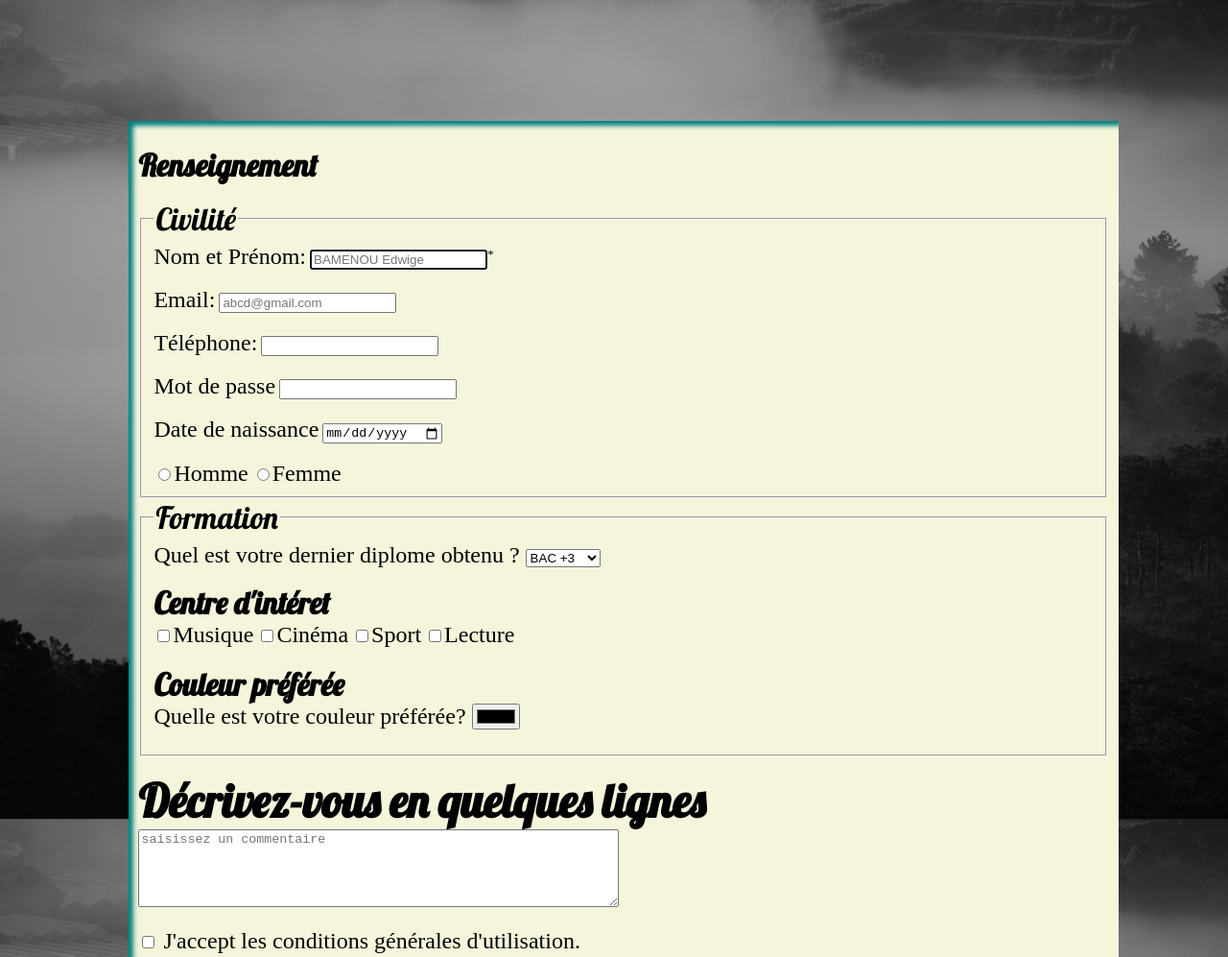
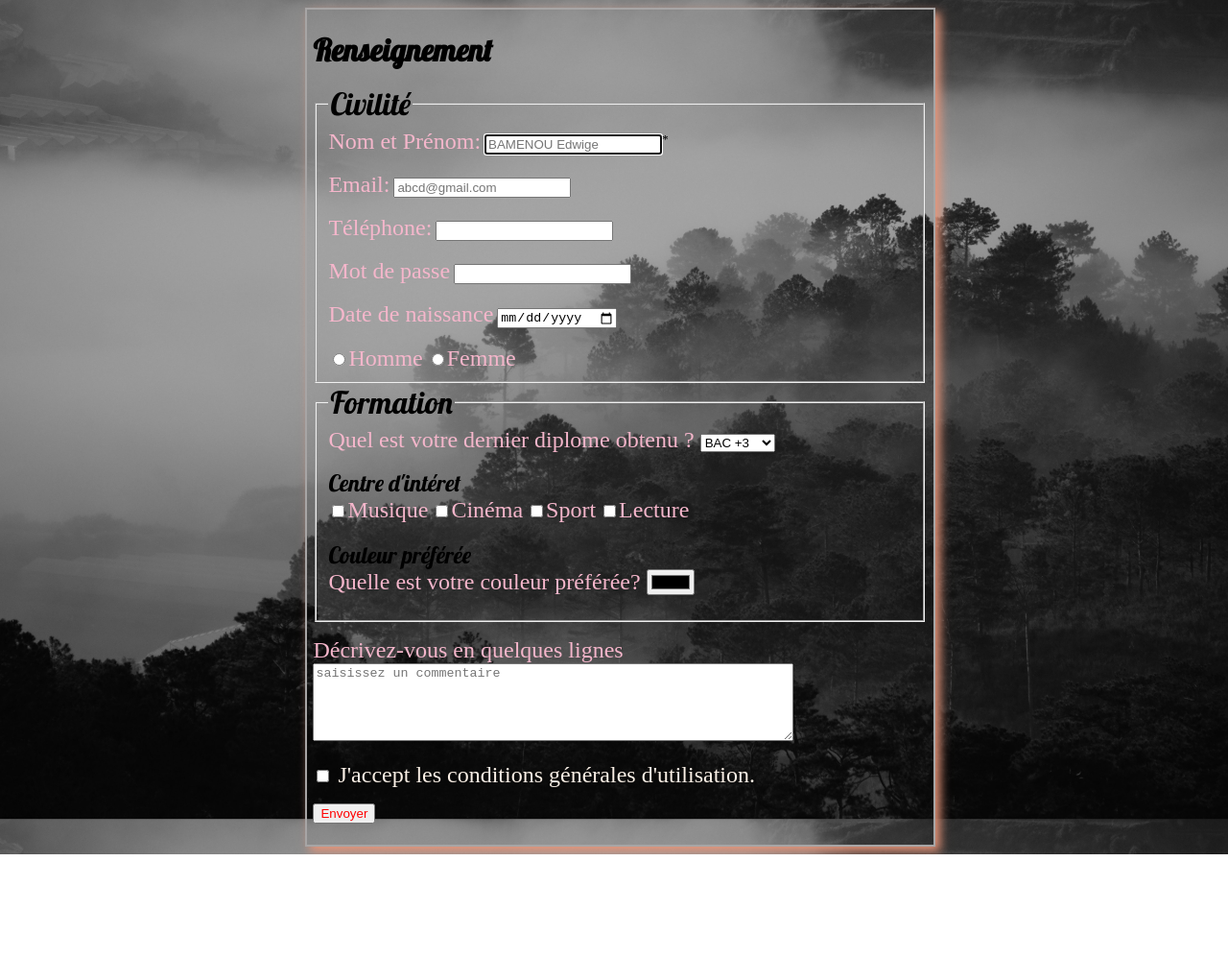
Before and after one commit to edwigelily/formulaire, a plain HTML site: page index.html in a window 1280 px wide. Shown: the top 997 px of the page at 96% size. After the commit the page ends 890 px from the top, so only its background shows below. Drawn offline with Linux system fonts and the light colour scheme.

Commit message:
deuxième couche de CSS

```diff
--- a/index.html
+++ b/index.html
@@ -51,19 +51,19 @@
         	</select>
         	<p>
 
-        		<strong>Centre d'intéret</strong><br/>
+        		<span>Centre d'intéret</span><br/>
         		<input type="checkbox" name="choix[]" id="musique"/><label for="musique">Musique</label>
         		<input type="checkbox" name="choix[]" id="cinema"/><label for="cinema">Cinéma</label>
         		<input type="checkbox" name="choix[]" id="sport" /><label for="sport">Sport</label>
         		<input type="checkbox" name="choix[]" id="lecture" /><label for="lecture">Lecture</label><br/><br/>
 
-        		<strong>Couleur préférée</strong><br/>
+        		<span>Couleur préférée</span><br/>
         		<label for="couleur">Quelle est votre couleur préférée? </label><input type="color" name="couleur">
         	</p>
 
         </fieldset>
     	<p>
-            <label for="commentaire"> <strong> Décrivez-vous en quelques lignes</strong></label><br/>
+            <label for="commentaire">Décrivez-vous en quelques lignes </label><br/>
     		<textarea name="commentaire" placeholder="saisissez un commentaire" rows="5" cols="60"></textarea><br/><br/>
     		<input type="checkbox" name="accepte" required="required"/><label for="accepte"><a href="" title="Cliquer ici pour accéder au lien"> J'accept les conditions générales d'utilisation.</a></label>
     	</p>
--- a/style.css
+++ b/style.css
@@ -5,14 +5,16 @@ body{
     background-repeat: no-repeat;
     background-attachment: fixed;
     background-size: cover;
+    display: flex;
+    justify-content: center;
 }
 form{
-    width: 80%;
+    width: 50vw;
     height: auto;
-    margin: 10%;
-    padding: 10px;
-    background-color: beige;
-    box-shadow: 5px 5px 5px teal inset;
+    padding: 1%;
+    opacity: O.5;
+    border: 2px solid rgb(167, 165, 165);
+    box-shadow: 5px 5px 10px #E9967A;
 
 }
 legend{
@@ -28,14 +30,22 @@ strong{
 }
 label{
     font-size: 1.5em;
+    color: rgb(245, 182, 203);
 }
 [value=Envoyer]{
     color: red;
 }
 a{
     text-decoration: none;
-    color: black;
+    color: #FAF0E6;
 }
 a:hover{
     font-weight: bold;
+    color: #F08080;
+    transition: 1s;
 }
+span{
+    font-size: 1.5em;
+    font-family: 'Lobster', cursive;
+    color: #000;
+}
```
